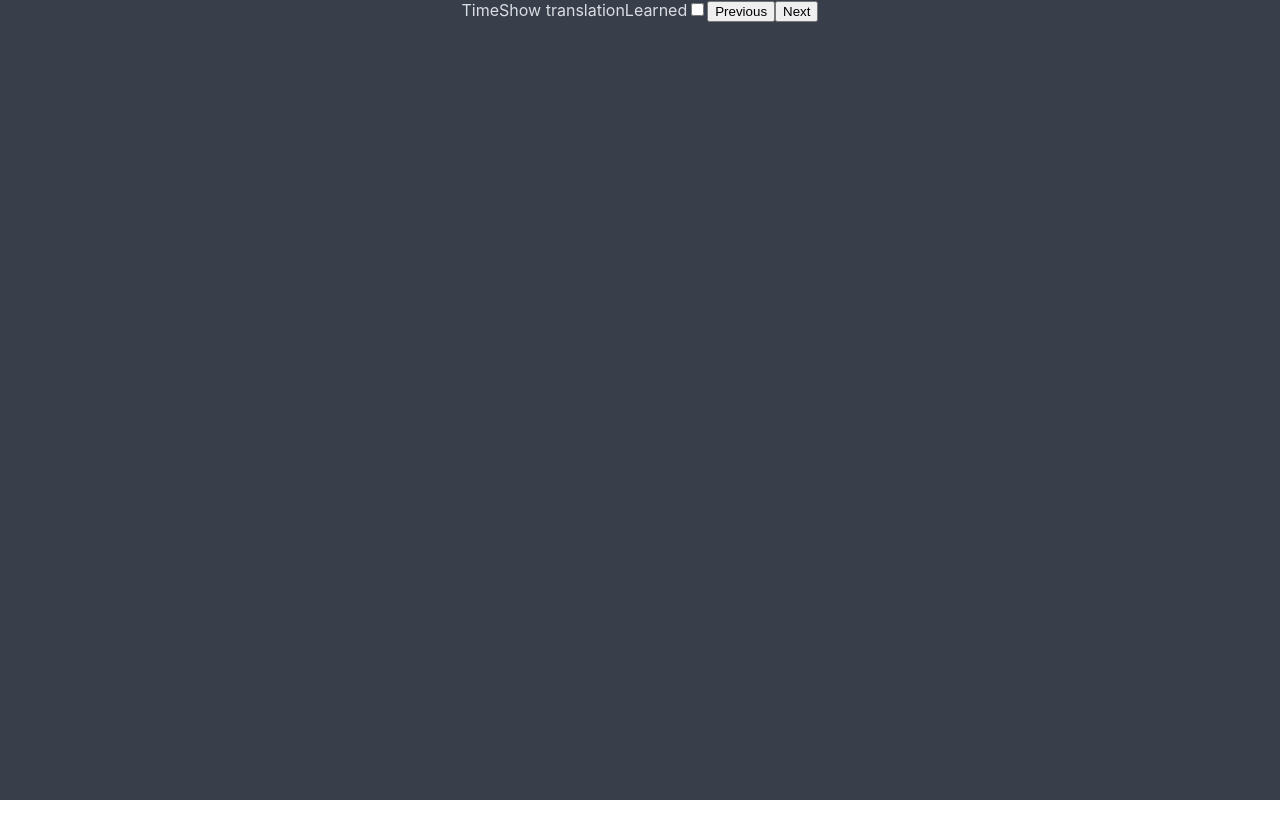
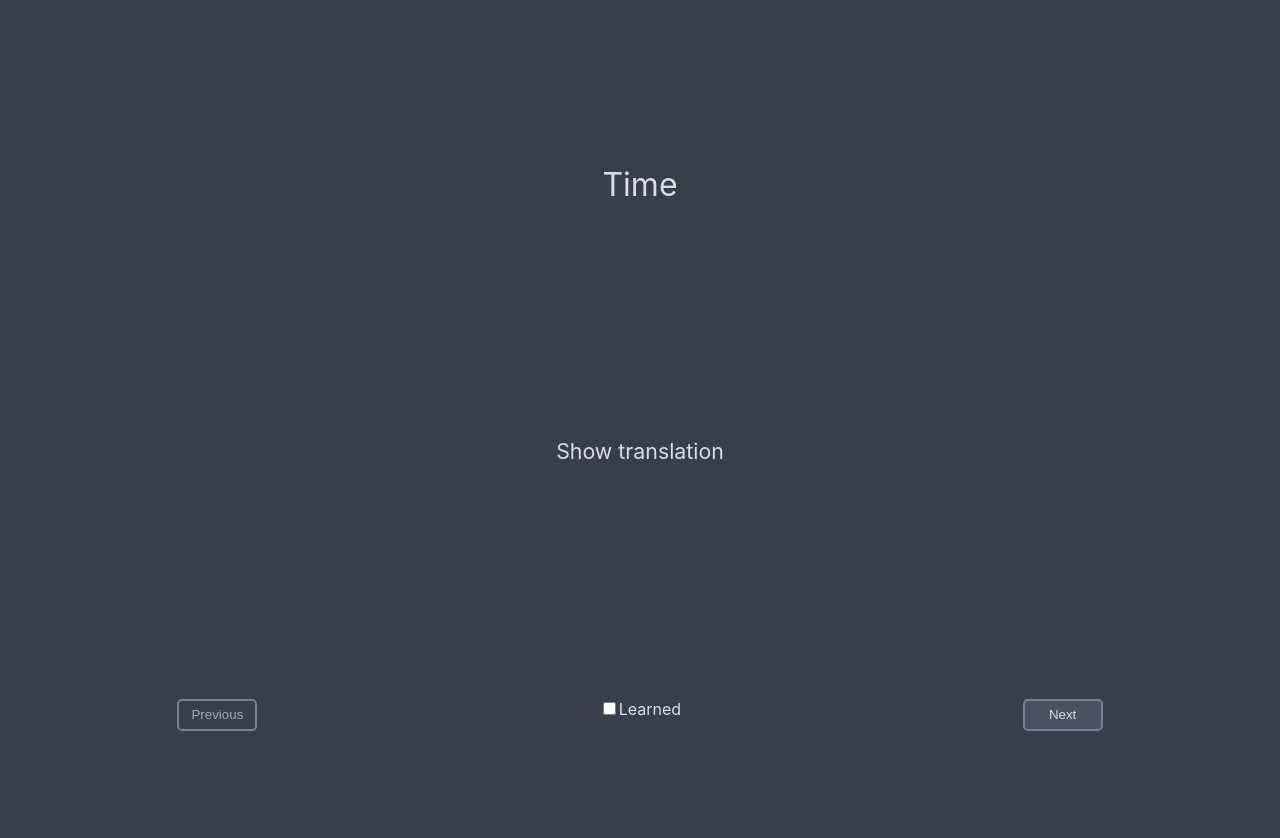
Before and after one commit to nohorjo/wordpack, a React (Create React App) app: page /learn/french in a window 1280 px wide. Shown: the top 838 px of the page. Before the commit the page ends 800 px from the top, so only its background shows below. Built offline with nearby package versions, Linux system fonts and the light colour scheme.

Commit message:
#web - styling for learn

```diff
--- a/src/App.css
+++ b/src/App.css
@@ -1,8 +1,8 @@
 .App {
-  text-align: center;
-  color: #dadde3;
-  background-color: #393f4a;
-  min-height: 100vh;
+    text-align: center;
+    color: #dadde3;
+    background-color: #393f4a;
+    min-height: 100vh;
 }
 
 .menu>header {
@@ -26,6 +26,12 @@
     display: flex;
 }
 
+input[type="button"]:disabled {
+    background-color: #393f4a;
+    color: #a2aab9;
+}
+
+input[type="button"],
 .menu>div>div>a {
     text-decoration: none;
     color: #dadde3;
@@ -33,6 +39,10 @@
     border-radius: 5px;
     padding: 0.5em;
     margin: 0 1em;
+    background-color: #4a5260;
+}
+
+.menu>div>div>a {
     width: 50%;
 }
 
@@ -43,3 +53,28 @@
 .menu>div>div>a:nth-child(2) {
     background-color: #4a3c39;
 }
+
+.learn {
+    display: flex;
+    flex-direction: column;
+    min-height: 100vh;
+    padding: 3em 0 0 0;
+    justify-content: space-around;
+}
+
+.learn>span:nth-child(1) {
+    font-size: 24pt;
+}
+
+.learn>span:nth-child(2) {
+    font-size: 16pt;
+}
+
+.learn input[type="button"] {
+    width: 6em;
+}
+
+.learn .controls {
+    display: flex;
+    justify-content: space-around;
+}
--- a/src/Learn.js
+++ b/src/Learn.js
@@ -33,16 +33,24 @@ export default class Learn extends Component {
         const word = words[index];
 
         return word ? (
-            <div>
-                {word.word}
-                {showTranslation ? word.translation : (
+            <div className="learn">
+                <span>{word.word}</span>
                     <span
                         onClick={() => this.setState({showTranslation: true})}
                     >
-                        Show translation
+                        {showTranslation ? word.translation : "Show translation"}
                     </span>
-                )}
-                Learned
+                <div className="controls">
+                    <input
+                        type="button"
+                        value="Previous"
+                        disabled={!index}
+                        onClick={() => this.setState({
+                            index: index - 1,
+                            showTranslation: false,
+                        })}
+                    />
+                    <span>
                         <input
                             type="checkbox"
                             checked={word.weight}
@@ -52,22 +60,18 @@ export default class Learn extends Component {
                                 this.forceUpdate();
                             }}
                         />
-                <input
-                    type="button"
-                    value="Previous"
-                    onClick={() => index && this.setState({
-                        index: index - 1,
-                        showTranslation: false,
-                    })}
-                />
+                        Learned
+                    </span>
                     <input
                         type="button"
                         value="Next"
-                    onClick={() => index < words.length - 1 && this.setState({
+                        disabled={index === words.length - 1}
+                        onClick={() => this.setState({
                             index: index + 1,
                             showTranslation: false,
                         })}
                     />
+                </div>
             </div>
         ) : (
             <div />
```
Lines whose indentation alone changed are shown as unchanged.
